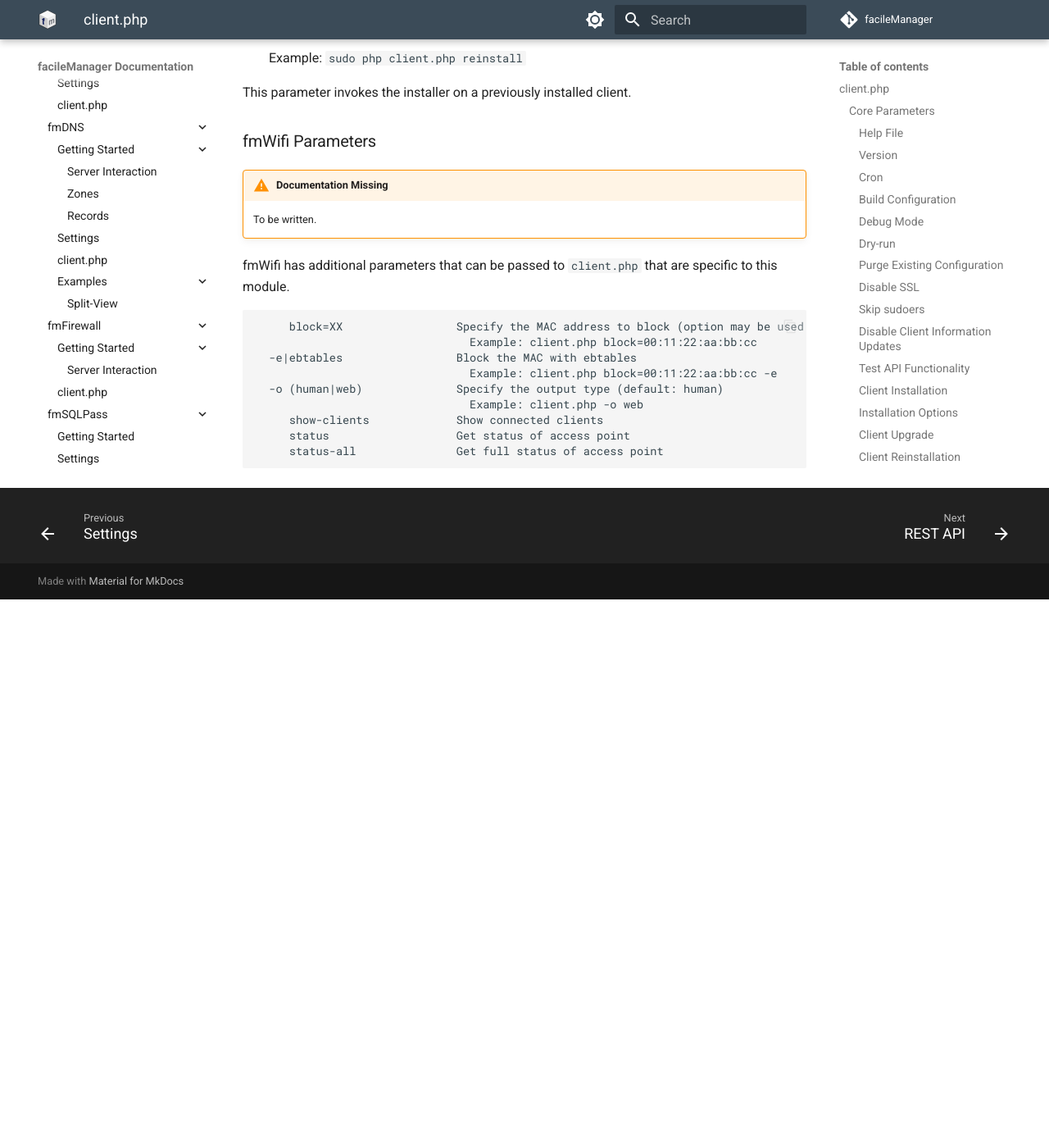
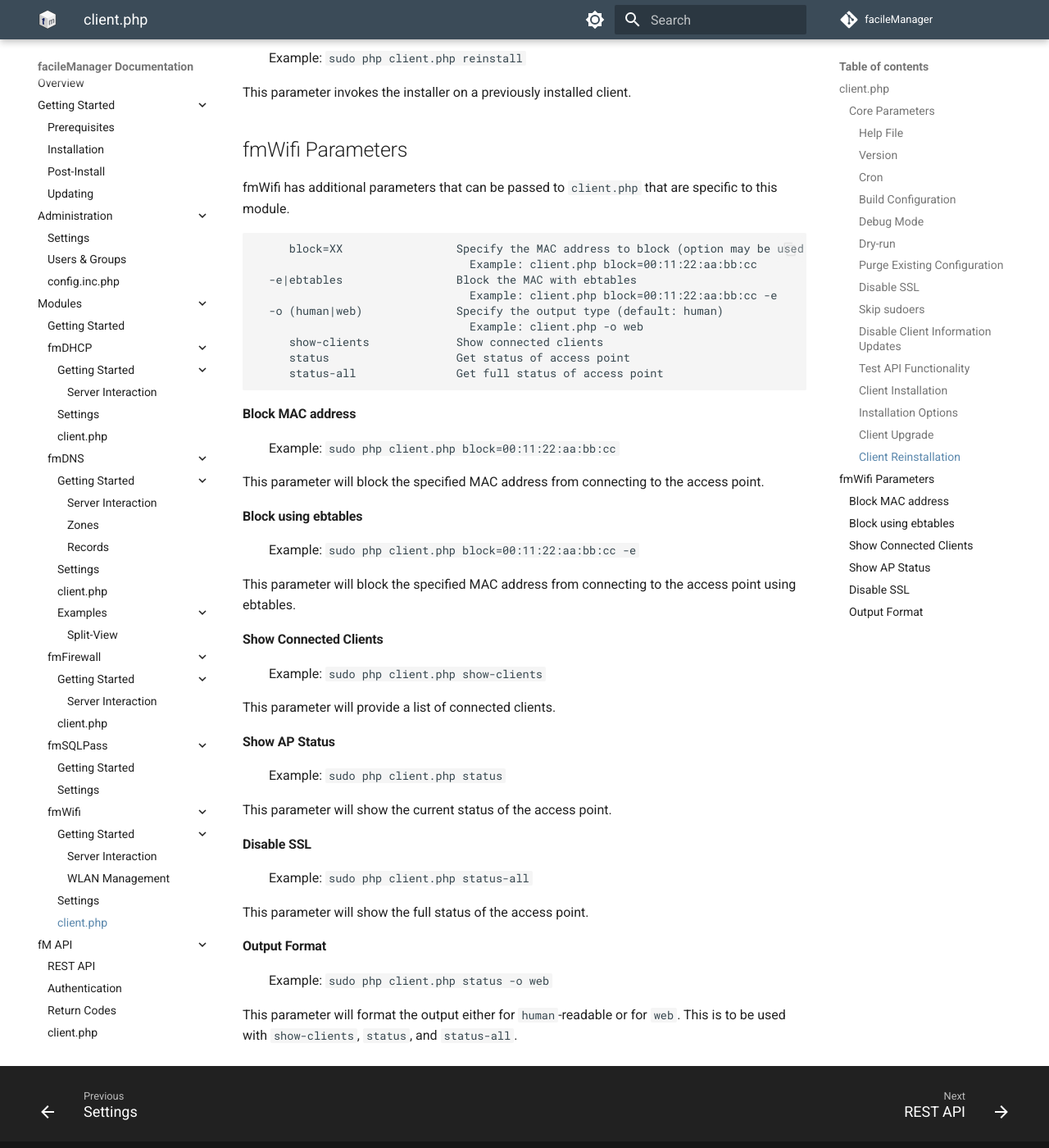
Before and after one commit to facileManager/facileManager-docs, an MkDocs documentation site: the page built from docs/modules/fmWifi/client.php.md, in a window 1280 px wide and 1400 px high, scrolled down 3453 px. Shown: the whole window at 82% size. Built offline with MkDocs 1.6.1 and Material for MkDocs 9.7.7, drawn with Linux system fonts in a browser that asks for light colours; comment, search, counter and statistics services are not loaded; before the commit the page ends 4184 px from its top, so only the background shows below that.

Commit message:
Add more fmWifi docs

````diff
--- a/docs/modules/fmWifi/client.php.md
+++ b/docs/modules/fmWifi/client.php.md
@@ -2,11 +2,7 @@
 client.php.md
 --8<--
 
-### fmWifi Parameters
-
-!!! warning "Documentation Missing"
-    To be written.
-
+## fmWifi Parameters
 fmWifi has additional parameters that can be passed to `client.php` that are specific to this module.
 
 ```
@@ -20,3 +16,33 @@
      status                   Get status of access point
      status-all               Get full status of access point
 ```
+
+#### Block MAC address
+>Example: `sudo php client.php block=00:11:22:aa:bb:cc`
+
+This parameter will block the specified MAC address from connecting to the access point.
+
+#### Block using ebtables
+>Example: `sudo php client.php block=00:11:22:aa:bb:cc -e`
+
+This parameter will block the specified MAC address from connecting to the access point using ebtables.
+
+#### Show Connected Clients
+>Example: `sudo php client.php show-clients`
+
+This parameter will provide a list of connected clients.
+
+#### Show AP Status
+>Example: `sudo php client.php status`
+
+This parameter will show the current status of the access point.
+
+#### Disable SSL
+>Example: `sudo php client.php status-all`
+
+This parameter will show the full status of the access point.
+
+#### Output Format
+>Example: `sudo php client.php status -o web`
+
+This parameter will format the output either for `human`-readable or for `web`. This is to be used with `show-clients`, `status`, and `status-all`.
--- a/mkdocs.yml
+++ b/mkdocs.yml
@@ -74,6 +74,7 @@
     - 'fmWifi':
       - 'Getting Started' :
         - 'Server Interaction' : modules/fmWifi/getting-started/servers.md
+        - 'WLAN Management' : modules/fmWifi/getting-started/wlans.md
       - 'Settings' : modules/fmWifi/settings.md
       - 'client.php' : modules/fmWifi/client.php.md
   - 'fM API':
````
Also changed, not shown: docs/modules/fmWifi/getting-started/servers.md (+6 -0 lines), docs/modules/fmWifi/getting-started/wlans.md (added, +32 -0 lines), docs/modules/fmWifi/index.md (deleted, +0 -2 lines), docs/modules/fmWifi/settings.md (+0 -1 lines), docs/images/modules/fmWifi/ServerGroup.png (added).
